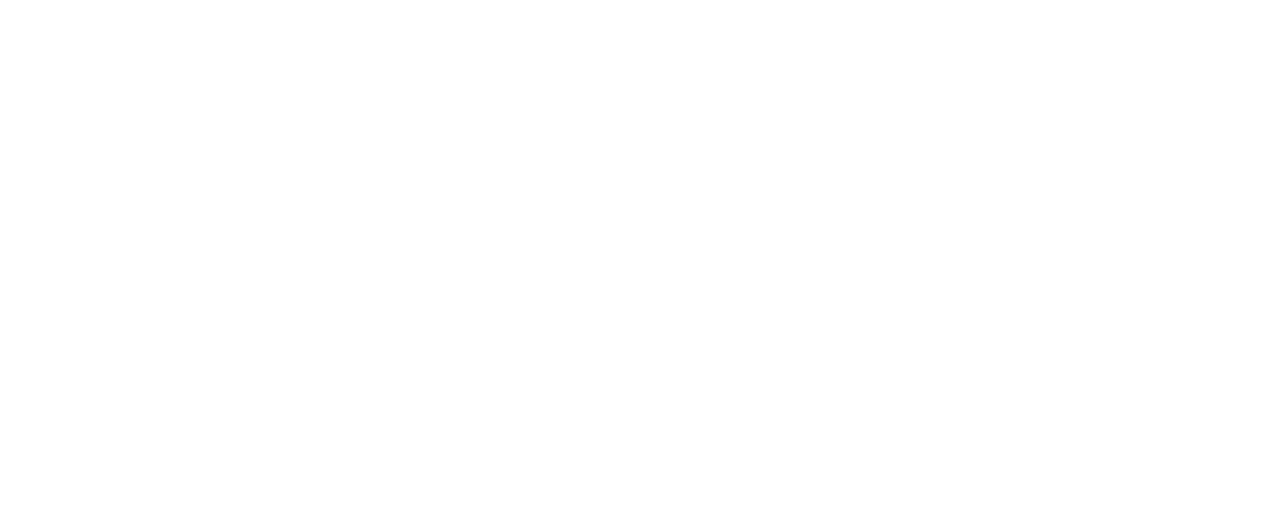
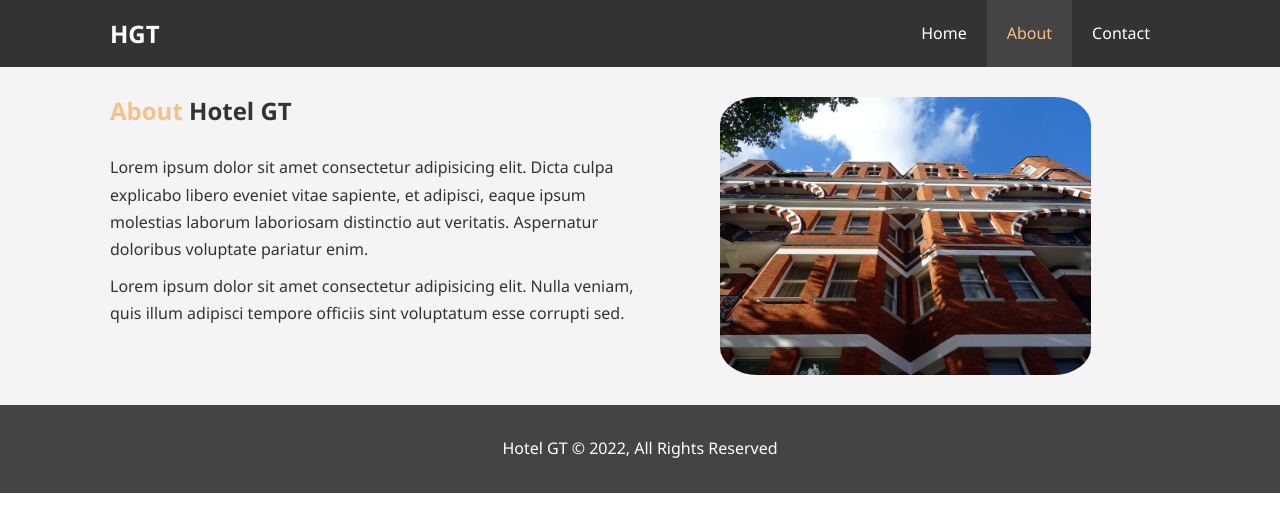
Before and after one commit to ArthurGabel/hotel-website, a plain HTML site: page about.html in a window 1280 px wide. Drawn offline with Linux system fonts and the light colour scheme.

Commit message:
about page started, about section done

```diff
--- a/about.html
+++ b/about.html
@@ -0,0 +1,45 @@
+<!DOCTYPE html>
+<html lang="en">
+<head>
+  <meta charset="UTF-8">
+  <meta http-equiv="X-UA-Compatible" content="IE=edge">
+  <meta name="viewport" content="width=device-width, initial-scale=1.0">
+  <meta name="description" content="Welcome to the most extraordinary hotel in Boston Massachusetts">
+  <meta name="keywords" content="hotel,boston hotel, new england hotel">
+  <link rel="stylesheet" href="css/style.css">
+  <title>Hotel GT | About </title>
+</head>
+<body>
+  <header>
+    <nav id="navbar">
+      <div class="container">
+        <h1 class="logo"><a href="index.html">HGT</a></h1>
+        <ul>
+          <li><a href="index.html">Home</a></li>
+          <li><a class="current" href="about.html">About</a></li>
+          <li><a href="contact.html">Contact</a></li>
+        </ul>
+      </div>
+    </nav>
+  </header>
+
+  <section id="about-info" class="bg-light py-3">
+    <div class="container">
+      <div class="info-left">
+        <h1 class="l-heading"><span class="text-primary">About</span> Hotel GT</h1>
+        <p>Lorem ipsum dolor sit amet consectetur adipisicing elit. Dicta culpa explicabo libero eveniet vitae sapiente, et adipisci, eaque ipsum molestias laborum laboriosam distinctio aut veritatis. Aspernatur doloribus voluptate pariatur enim.</p>
+        <p>Lorem ipsum dolor sit amet consectetur adipisicing elit. Nulla veniam, quis illum adipisci tempore officiis sint voluptatum esse corrupti sed.</p>
+      </div>
+      <div class="info-right">
+        <img src="./img/photo-2.jpg" alt="hotel">
+      </div>
+    </div>
+  </section>
+
+  <div class="clr"></div>
+
+  <footer id="main-footer">
+    <p>Hotel GT &copy; 2022, All Rights Reserved</p>
+  </footer>
+</body>
+</html>
--- a/css/style.css
+++ b/css/style.css
@@ -79,6 +79,10 @@ p {
   clear: both;
 }
 
+/* Padding Utility */
+.py-1 { padding: 10px 0; }
+.py-2 { padding: 20px 0; }
+.py-3 { padding: 30px 0; }
 
 /* Navbar */
 #navbar {
@@ -176,6 +180,26 @@ p {
   margin-bottom: 10px;
 }
 
+/* About Info */
+#about-info .info-right {
+  float: right;
+  width: 50%;
+  min-height: 100%;
+}
+
+#about-info .info-right img {
+  display: block;
+  margin: auto;
+  width: 70%;
+  border-radius: 10%;
+}
+
+#about-info .info-left {
+  float: left;
+  width: 50%;
+  min-height: 100%;
+}
+
 /* Footer */
 #main-footer {
   text-align: center;
```
